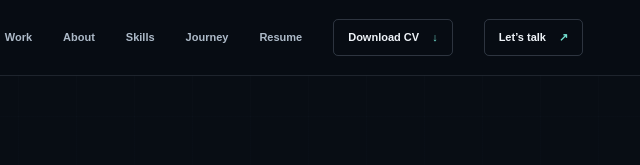
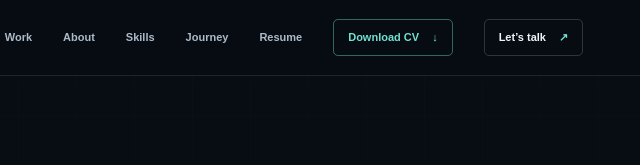
Before and after one commit to Krishanu26/Krishanu26.github.io, a plain HTML site: page index.html in a window 1280 px wide. Shown: the top 165 px of the page, 620-1260 px from the left. Drawn offline with nearby package versions, Linux system fonts and the light colour scheme.

Commit message:
Highlight the CV download action in the navigation

```diff
--- a/styles.css
+++ b/styles.css
@@ -294,3 +294,8 @@ button { color: inherit; font: inherit; }
   .language-strip { grid-template-columns: 1fr; gap: 17px; padding: 20px; }
   .language-list { gap: 20px; }
 }
+
+
+/* Clear recruiter-facing CV action in the main navigation */
+.primary-nav .nav-download { border-color: rgba(115,224,208,.42); color: var(--cyan); }
+.primary-nav .nav-download:hover { background: rgba(115,224,208,.08); color: var(--lime); }
```
